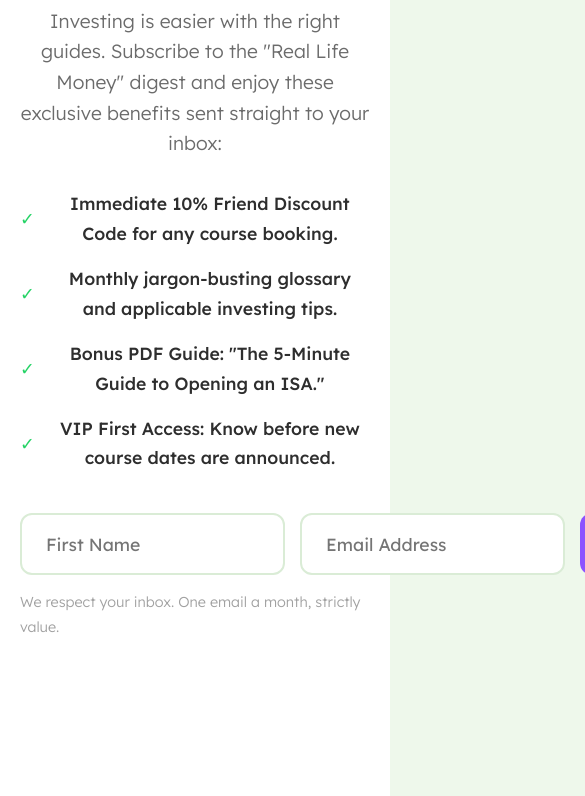
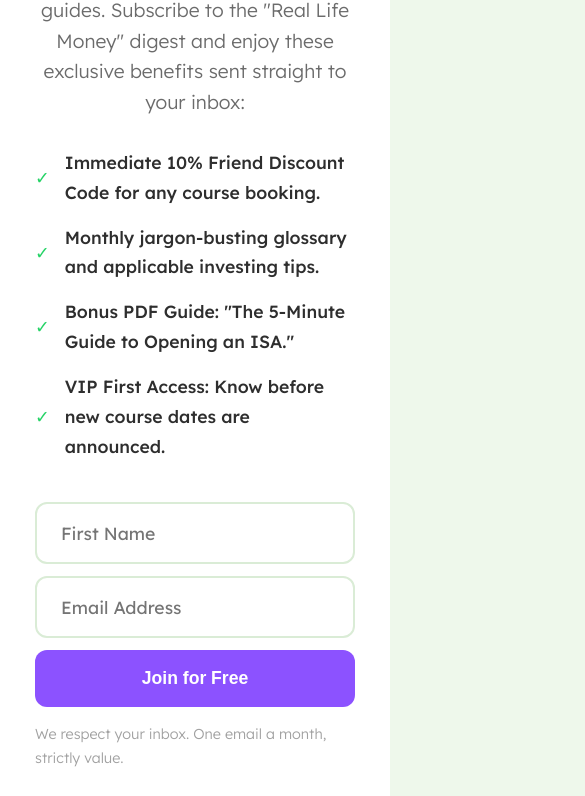
Before and after one commit to reallifemoney/reallifemoney, a plain HTML site: page course.html in a window 390 px wide. Shown: the part 3651-4447 px from the top of the page, 585 px wide, since content can reach past the window. Drawn offline with nearby package versions, Linux system fonts and the light colour scheme.

Commit message:
Update course.html

```diff
--- a/course.html
+++ b/course.html
@@ -2188,25 +2188,41 @@ s.parentNode.insertBefore(b, s);})(window.lintrk);
     .newsletter-container {
         flex-direction: column;
         text-align: center;
-        }
+        padding: 0 15px; /* Keeps everything away from the phone screen edges */
+        box-sizing: border-box;
+    }
+
     .newsletter-content-column {
         width: 100%;
-        }
-        .newsletter-form {
-            flex-direction: column;
-            gap: 10px;
-        }
+        box-sizing: border-box;
+    }
+
+    /* FIX: Force the form wrapper to stack items vertically */
+    #newsletter-form {
+        flex-direction: column !important;
+        gap: 12px !important;
+        width: 100% !important;
+    }
+
+    /* FIX: Prevent the inputs from pushing out wider than the screen */
+    #newsletter-form input,
+    #newsletter-form button {
+        width: 100% !important;
+        max-width: 100% !important;
+        box-sizing: border-box; /* Includes the padding in the width calculation */
+    }
+
     .newsletter-image-column img {
-            max-width: 300px;
-            margin-bottom: 40px;
-        }
+        max-width: 260px; /* Slightly smaller so it looks great on small phones */
+        margin: 0 auto 30px auto;
+    }
+
     .benefits-list li {
-            justify-content: center;
-        }
-        .newsletter-form button {
-            width: 100%;
-        }
-    }
+        justify-content: flex-start; /* Aligns checkboxes nicely on mobile left-to-right */
+        text-align: left;
+    }
+}
+
 </style>
 
 
```
Lines whose indentation alone changed are shown as unchanged.
